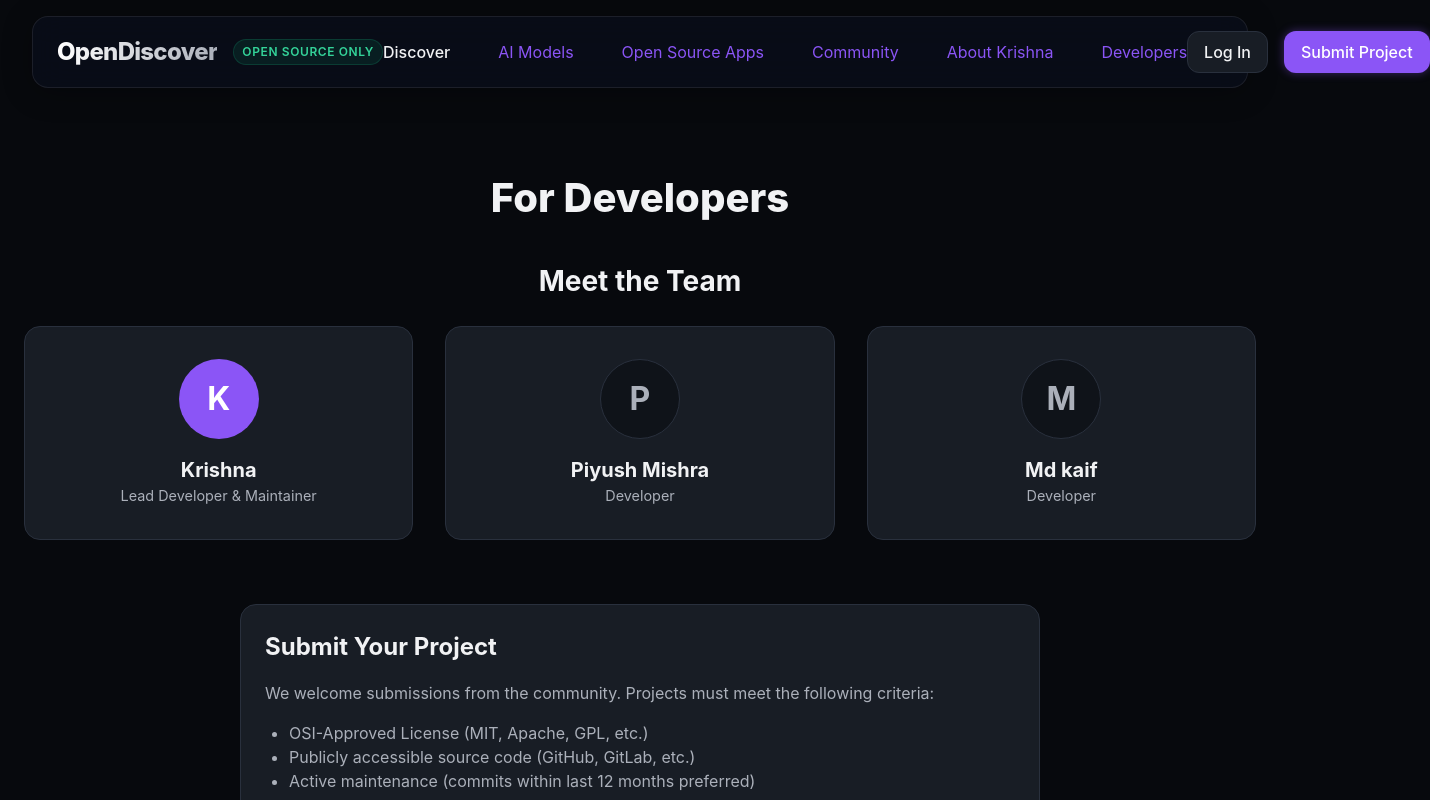
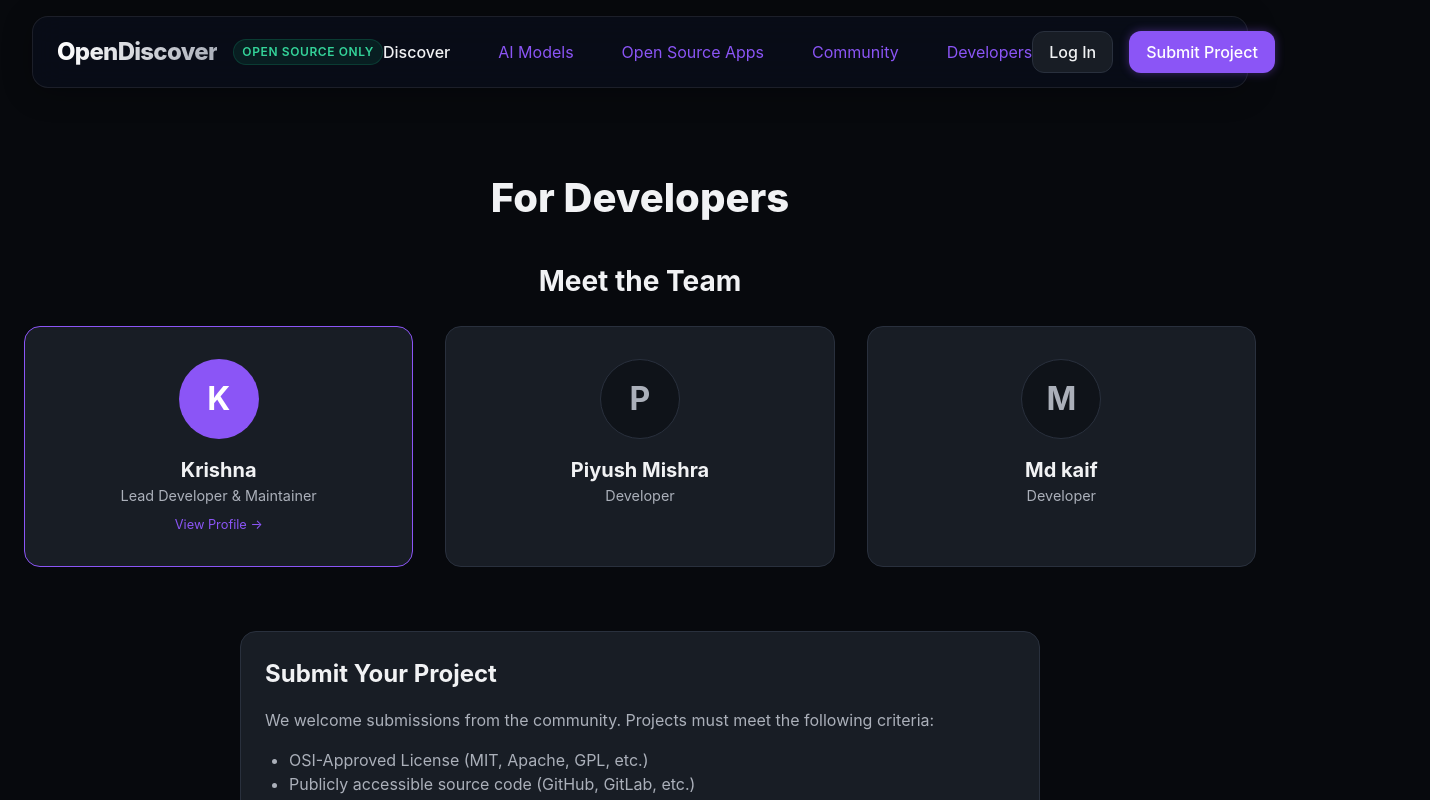
Before and after one commit to krishna3163/OpenDiscover, a React (Vite) app: page /developers in a window 1280 px wide. Shown: the top 800 px of the page, 1430 px wide, since content can reach past the window. Built offline with nearby package versions, Linux system fonts and the light colour scheme.

Commit message:
refactor: Remove 'About Krishna' link and link profile in Developers page

```diff
--- a/src/components/Header.tsx
+++ b/src/components/Header.tsx
@@ -24,7 +24,6 @@
           <Link to="/ai-models" className="nav-link">AI Models</Link>
           <Link to="/open-source-apps" className="nav-link">Open Source Apps</Link>
           <Link to="/community" className="nav-link">Community</Link>
-          <Link to="/profile" className="nav-link">About Krishna</Link>
           <Link to="/developers" className="nav-link">Developers</Link>
         </nav>
 
@@ -57,7 +56,6 @@
             <Link to="/ai-models" onClick={() => setIsMenuOpen(false)}>AI Models</Link>
             <Link to="/open-source-apps" onClick={() => setIsMenuOpen(false)}>Open Source Apps</Link>
             <Link to="/community" onClick={() => setIsMenuOpen(false)}>Community</Link>
-            <Link to="/profile" onClick={() => setIsMenuOpen(false)}>About Krishna</Link>
             <Link to="/developers" onClick={() => setIsMenuOpen(false)}>Developers</Link>
             <div style={{ borderTop: '1px solid var(--border-color)', margin: '0.5rem 0' }}></div>
             {isAuthenticated ? (
--- a/src/pages/DevelopersPage.tsx
+++ b/src/pages/DevelopersPage.tsx
@@ -1,4 +1,5 @@
 import React from 'react';
+import { Link } from 'react-router-dom';
 
 export const DevelopersPage: React.FC = () => {
     return (
@@ -11,11 +12,14 @@
                 <div className="grid-cols-auto" style={{ gridTemplateColumns: 'repeat(auto-fit, minmax(280px, 1fr))', gap: '2rem' }}>
 
                     {/* Krishna */}
-                    <div className="card" style={{ textAlign: 'center', padding: '2rem' }}>
-                        <div style={{ width: '80px', height: '80px', background: 'var(--accent-base)', borderRadius: '50%', margin: '0 auto 1rem', display: 'flex', alignItems: 'center', justifyContent: 'center', fontSize: '2rem', color: '#fff', fontWeight: 700 }}>K</div>
-                        <h4 style={{ fontSize: '1.25rem', fontWeight: 700 }}>Krishna</h4>
-                        <p style={{ color: 'var(--text-secondary)', fontSize: '0.9rem' }}>Lead Developer & Maintainer</p>
-                    </div>
+                    <Link to="/profile" style={{ textDecoration: 'none', color: 'inherit' }}>
+                        <div className="card" style={{ textAlign: 'center', padding: '2rem', cursor: 'pointer', transition: 'transform 0.2s', border: '1px solid var(--accent-base)' }}>
+                            <div style={{ width: '80px', height: '80px', background: 'var(--accent-base)', borderRadius: '50%', margin: '0 auto 1rem', display: 'flex', alignItems: 'center', justifyContent: 'center', fontSize: '2rem', color: '#fff', fontWeight: 700 }}>K</div>
+                            <h4 style={{ fontSize: '1.25rem', fontWeight: 700 }}>Krishna</h4>
+                            <p style={{ color: 'var(--text-secondary)', fontSize: '0.9rem' }}>Lead Developer & Maintainer</p>
+                            <span style={{ fontSize: '0.8rem', color: 'var(--accent-base)', marginTop: '0.5rem', display: 'block' }}>View Profile →</span>
+                        </div>
+                    </Link>
 
                     {/* Piyush Mishra */}
                     <div className="card" style={{ textAlign: 'center', padding: '2rem' }}>
```
